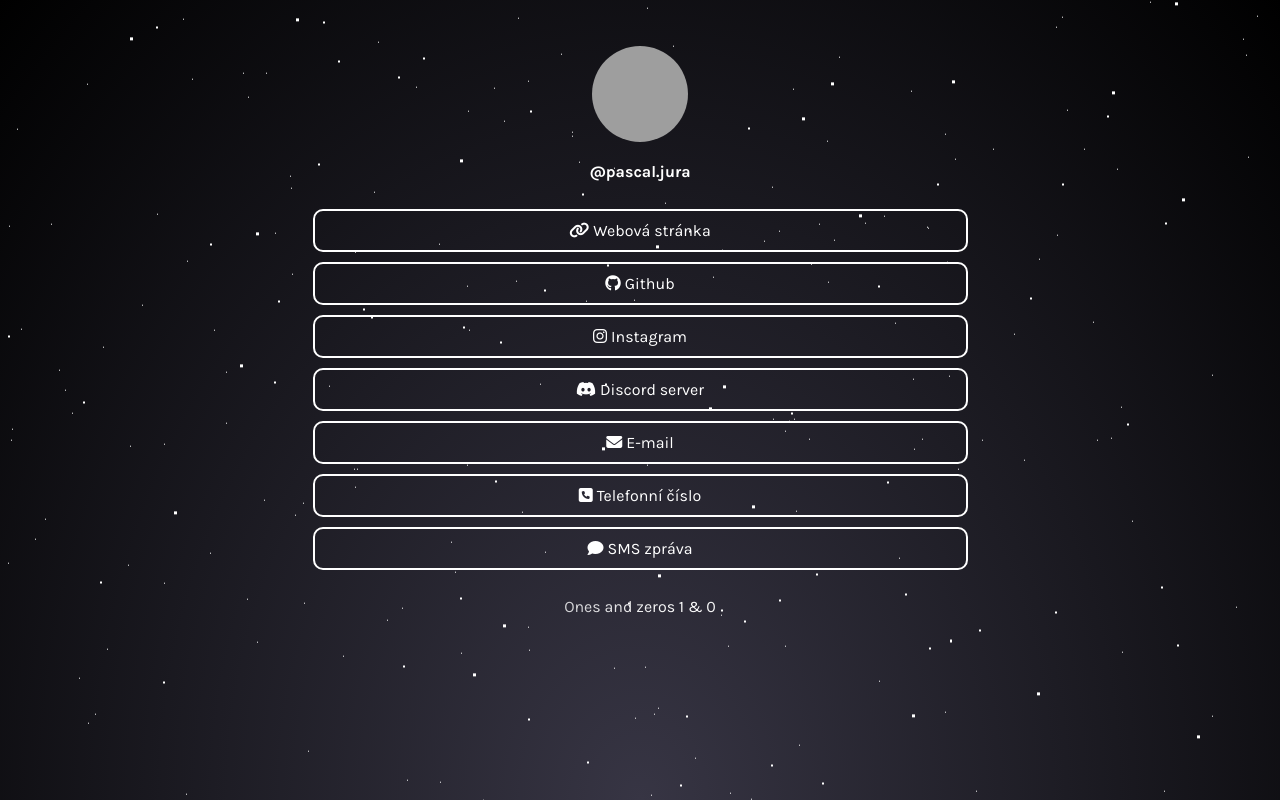
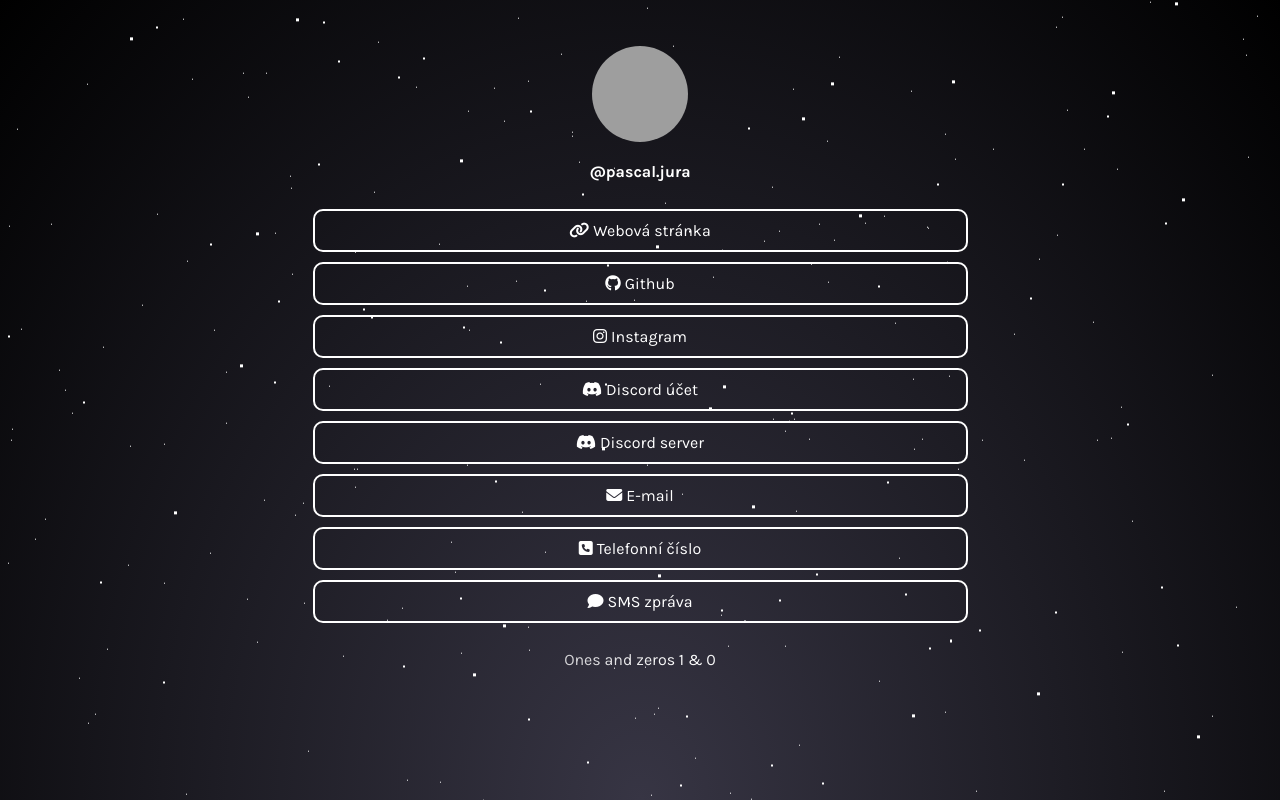
Before and after one commit to pascaljura/link-tree, a plain HTML site: page index.html in a window 1280 px wide. Drawn offline with Linux system fonts and the light colour scheme; grey boxes are pictures that could not be loaded.

Commit message:
Update index.html

```diff
--- a/index.html
+++ b/index.html
@@ -56,6 +56,9 @@
     <a class="link" href="https://www.instagram.com/pascal.jura/" target="_blank">
       <i class="fab fa-instagram">&nbsp;</i>Instagram
     </a>
+ <a class="link" href="https://discord.com/users/919216556116955146" target="_blank">
+      <i class="fab fa-discord">&nbsp;</i>Discord účet
+    </a>
     <a class="link" href="https://discord.com/invite/ZeHnED2BCG" target="_blank">
       <i class="fab fa-discord">&nbsp;</i>Discord server
     </a>
```
